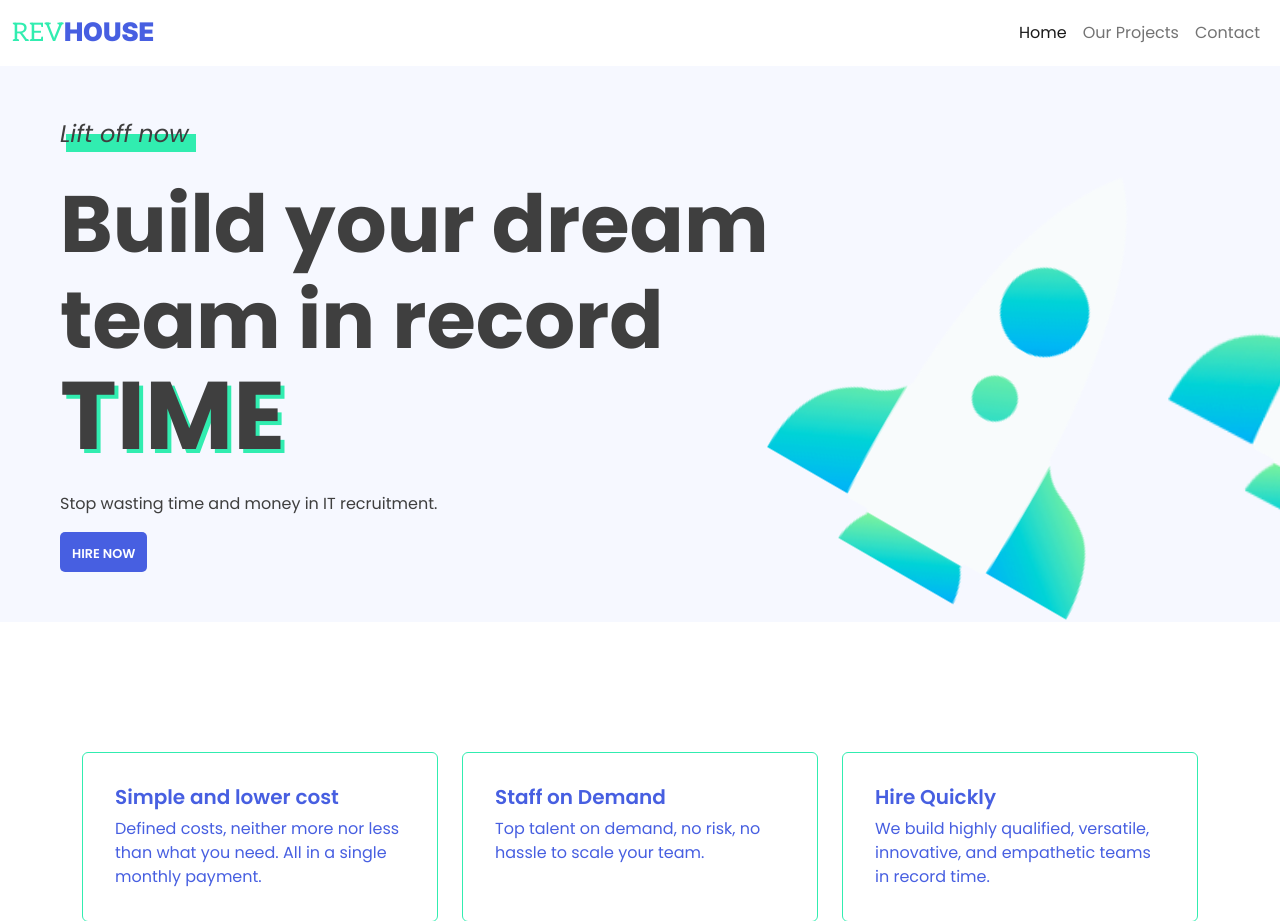
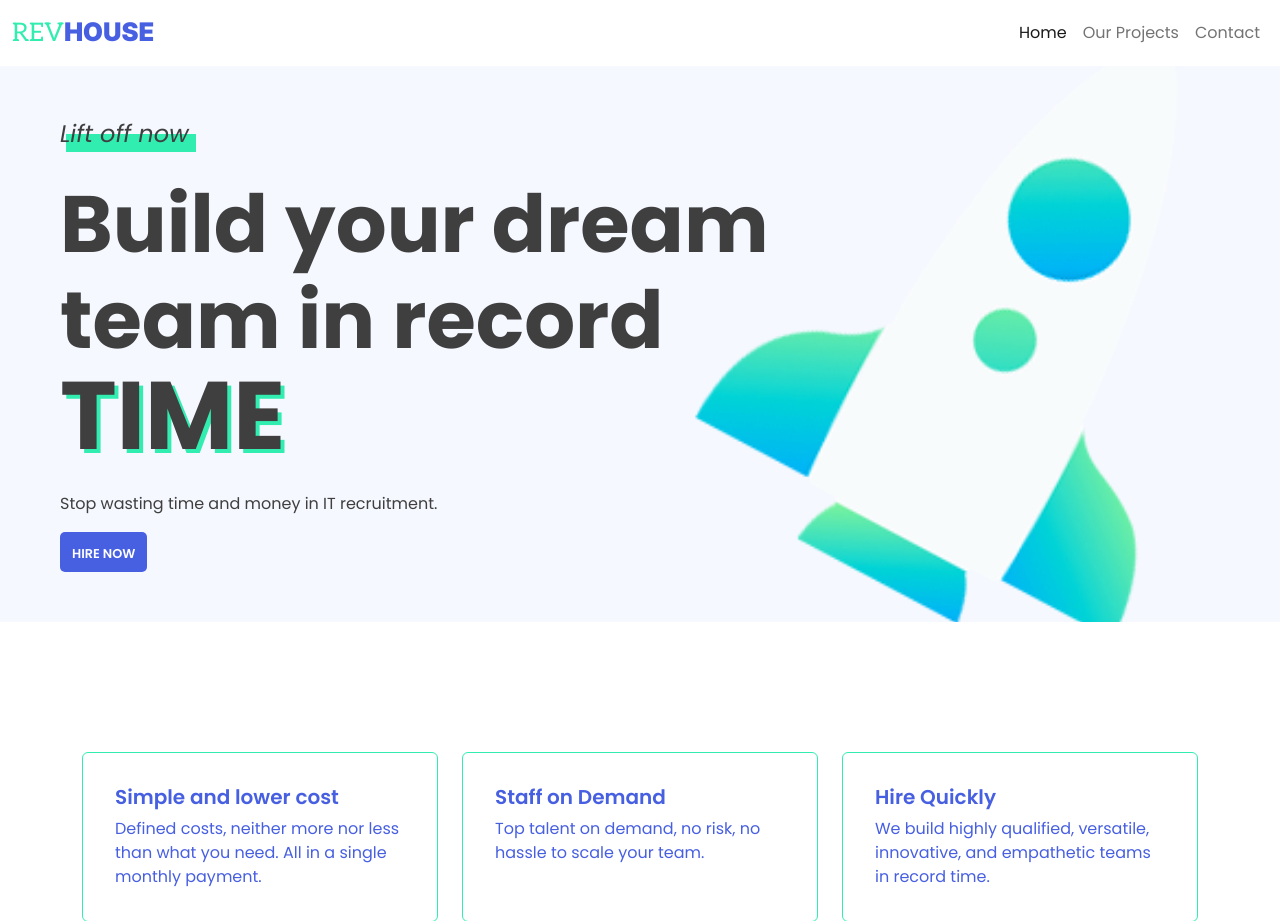
Before and after one commit to MicaAbi/rev-house-landing-page, a PHP site: page / in a window 1280 px wide. Shown: the top 921 px of the page. Run offline with PHP 8.4, Linux system fonts and the light colour scheme.

Commit message:
Hero image fixed

```diff
--- a/index.html
+++ b/index.html
@@ -55,9 +55,9 @@
 
         <!-- HERO SECTION -->
         <section class="container-fluid mb-5" id="hero-container">
-            <div class="hero-img-wrapper position-relative">
+            <!-- <div class="hero-img-wrapper position-relative">
                 <img class="img-hero position-absolute" src="./images/spacecraft.png" alt="spacecraft">
-            </div>
+            </div> -->
             <div class="home-hero d-flex">
                 <div class="col-9">
                     <div class="top-title-and-underline-wrapper">
@@ -76,8 +76,6 @@
                     <p class="col-10 mt-4 fs-6">Stop wasting time and money in IT recruitment.</p>
                     <button class="hero-button">Hire Now</button>
                 </div>
-                <!-- <div class="hero-img-container col-3">
-                </div> -->
             </div>
         </section>
 
--- a/style.css
+++ b/style.css
@@ -25,21 +25,16 @@ body {
     background-color: #F6F8FF;
     padding: 22px;
     overflow: hidden;
-    background-image: url("./images/spacecraft-1.png");
+    background-image: url(./images/spacecraft-1.png);
     background-repeat: no-repeat;
-    background-position-x: 130%;
+    background-position-x: 90%;
     background-position-y: center;
-    background-size: 30%;
+    background-size: 40%;
 }
 
 .home-hero {
     z-index: 0;
 }
-
-/*
-.home-hero div.col-9 {
-    padding-right: 20px;
-} */
 
 .top-title-and-underline-wrapper {
     height: 60px;
```
